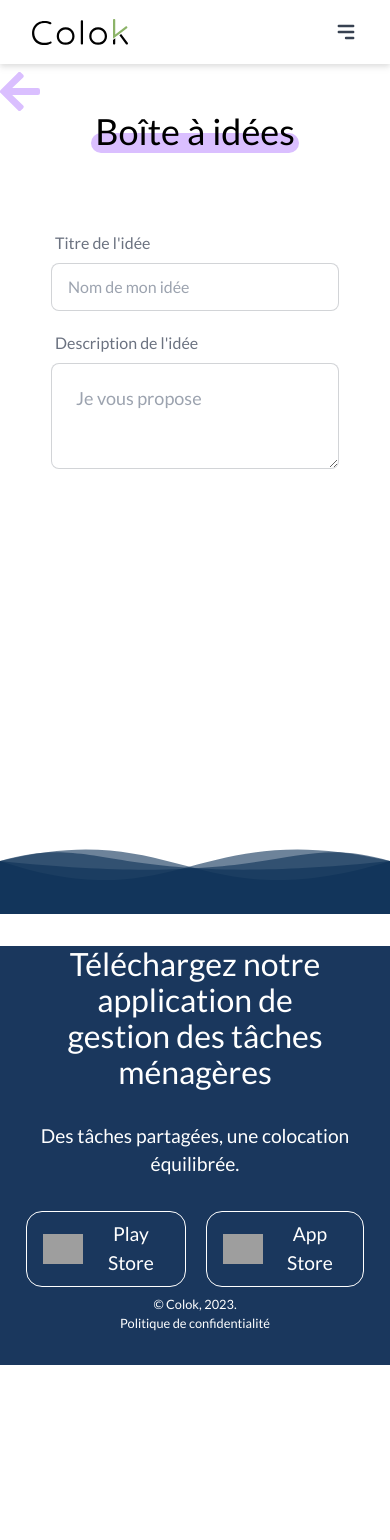
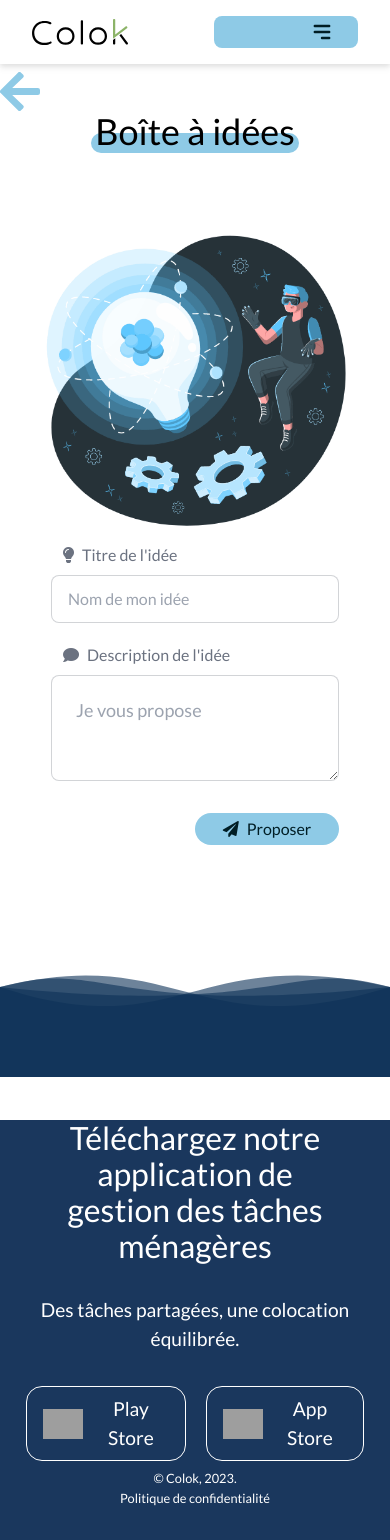
Before and after one commit to YosrTaieb/colok, a PHP site: page /view/form-idees.php in a window 390 px wide. Before the commit the page ends 1365 px from the top, so only its background shows below. Run offline with PHP 8.4, Linux system fonts and the light colour scheme; style sheets or scripts are compiled from the project's sources; some libraries are stand-ins or nearby versions; some web fonts are replaced; grey boxes are pictures that could not be loaded.

Commit message:
ajout illustration au formulaire idées

```diff
--- a/build/styles/footer.css
+++ b/build/styles/footer.css
@@ -58,9 +58,11 @@ footer .copyright a {
 @media (max-width: 768px) {
   footer {
     background-position: center top 0rem;
+    height: 100% !important;
   }
   footer .content-footer {
     padding: 0rem 1rem;
+    margin: -2rem auto 0rem auto;
   }
   footer .content-footer .titre-footer {
     margin: 2rem;
@@ -68,6 +70,9 @@ footer .copyright a {
   footer .content-footer p {
     font-size: 1.2rem;
   }
+  footer .footer-content {
+    margin-top: 7rem;
+  }
 }
 
 /*# sourceMappingURL=footer.css.map */
--- a/sass/styles/footer.scss
+++ b/sass/styles/footer.scss
@@ -68,8 +68,10 @@ footer {
 @media (max-width: 768px) {
     footer {
         background-position: center top 0rem;
+		height: 100% !important;
 		.content-footer {
 			padding: 0rem 1rem;
+			margin: -2rem auto 0rem auto;
 			.titre-footer {
 				margin: 2rem;
 			}
@@ -77,5 +79,8 @@ footer {
 				font-size: 1.2rem;
 			}
 		}
+		.footer-content {
+			margin-top: 7rem;
+		}
     }
 }
--- a/view/form-idees.php
+++ b/view/form-idees.php
@@ -30,6 +30,10 @@
                 h3{
                    @apply text-3xl text-center mb-6;
                 }
+                button  {
+                    @apply text-[#001e25] rounded-full h-8 w-36 font-medium z-10  bg-[#8ECAE6] hover:bg-[#001e25] hover:text-white;
+                }
+
 
                 footer{
                   @apply h-[2vh];
@@ -41,13 +45,13 @@
 
             @layer components {
                 .fenetre{
-                    @apply h-[85.5vh] text-center pt-2 ;
+                    @apply  text-center pt-2 h-[100.5vh] md:h-[85.5vh];
                 }
                 .container-titre{
                     @apply  relative flex flex-col items-center justify-around mb-12;
                 }
                 .trait{
-                    @apply rounded-full bg-[#DABFFF] h-5 z-20 absolute;
+                    @apply rounded-full bg-[#8ECAE6] h-5 z-20 absolute;
                 }
         }
           </style>
@@ -63,22 +67,26 @@
             <a href="#"><img src="../assets/images/fleche-back.svg" alt="flèche de retour" class="w-10 md:ml-24"></a>
 
             <div class="container-titre">
-                <h2>Boîte  à  idées</h2>
+                <h2>Boîte à idées</h2>
                 <div class="trait w-52"></div>
             </div>
 
-            <form action="" class="w-72 mx-auto md:w-1/3	">
+            <div class="flex flex-col md:flex-row mx-auto w-4/5">
+                <img src="../assets/images/illust-idees.gif" alt="image illustrant une idée">
+                <form action="../controller/ideeController.php" method="POST" class="w-72 m-auto md:w-2/5">
 
-                <div class="flex flex-col w-full">
-                    <label class="label">Titre de l'idée</label>
-                    <input type="text" placeholder="Nom de mon idée" class="input input-bordered mb-3" />
+                    <div class="flex flex-col w-full">
+                        <label for="titre" class="label"> <span class="ml-2">   <i class="fa fa-lightbulb mr-2"></i>Titre de l'idée</span></label>
+                        <input type="text" placeholder="Nom de mon idée" class="input input-bordered mb-3" />
 
-                    <label class="label">Description de l'idée</label>
-                    <textarea placeholder="Je vous propose" class="textarea textarea-bordered textarea-lg mb-8" ></textarea>
+                        <label for="description" class="label"> <span class="ml-2"> <i class="fa fa-comment mr-2"></i>Description de l'idée</span></label>
+                        <textarea placeholder="Je vous propose" id="description" name="description" class="textarea textarea-bordered textarea-lg mb-8" ></textarea>
 
-                    <button class="button h-8 w-24 rounded-full text-white self-end">Proposer</button>
-                </div>
-            </form>
+                        <button class="self-end"><i class="fa fa-paper-plane"></i><span class="ml-2">Proposer</span></button>
+                    </div>
+                </form>
+            </div>
+
         </div>
     </main>
 
--- a/view/nav.php
+++ b/view/nav.php
@@ -56,7 +56,7 @@
 <a class="block px-4 py-2 mt-2 text-sm font-semibold bg-transparent rounded-lg md:mt-0 nav-link" href="profile-user.php">
     <i class="fas fa-user"></i> Mon Profil
 </a>
-<a class="block px-4 py-2 mt-2 text-sm font-semibold bg-transparent rounded-lg md:mt-0 nav-link" href="../view/deconnexion.php">
+<a class="block px-4 py-2 mt-2 text-sm font-semibold bg-transparent rounded-lg md:mt-0 nav-link" href="../view/home.php">
     <i class="fas fa-power-off"></i> Déconnexion
 </a>
 
```
Also changed, not shown: assets/images/fleche-back.svg, assets/images/illust-idees.gif (added), 1 other file.
